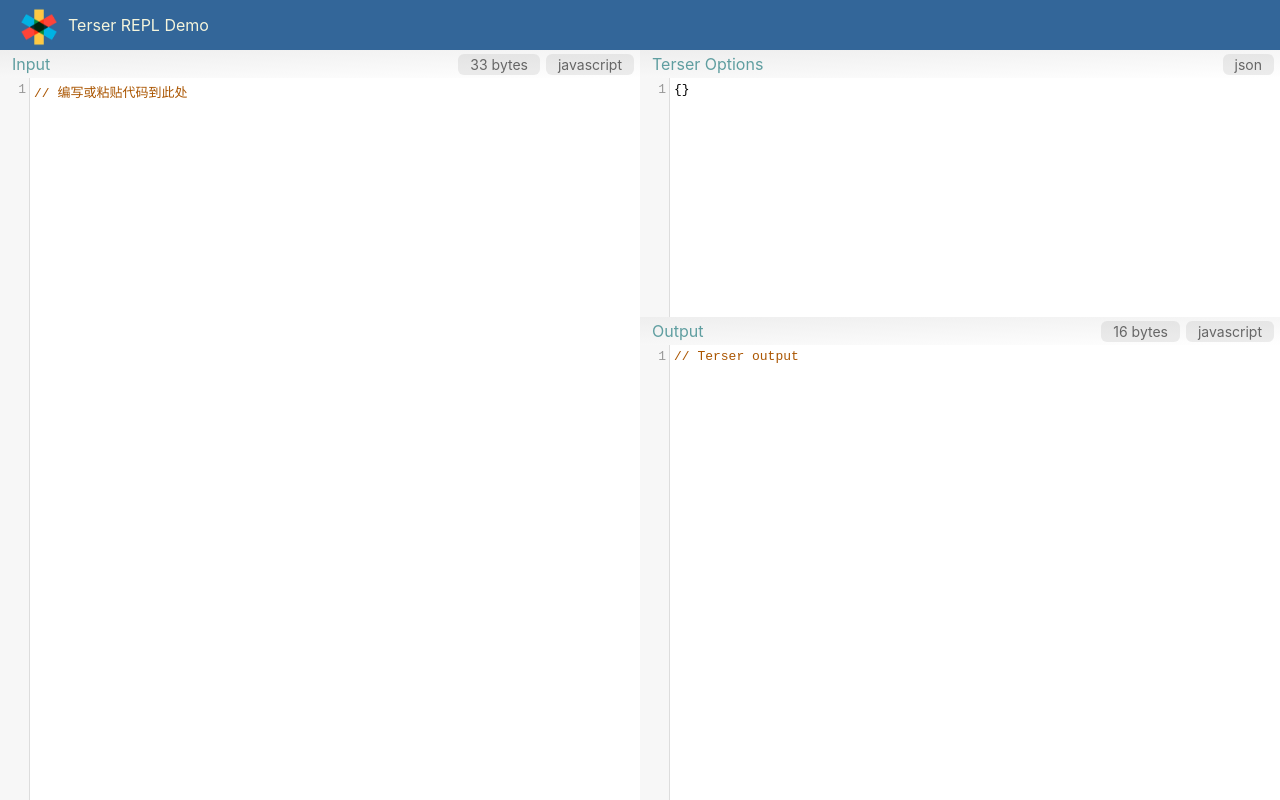
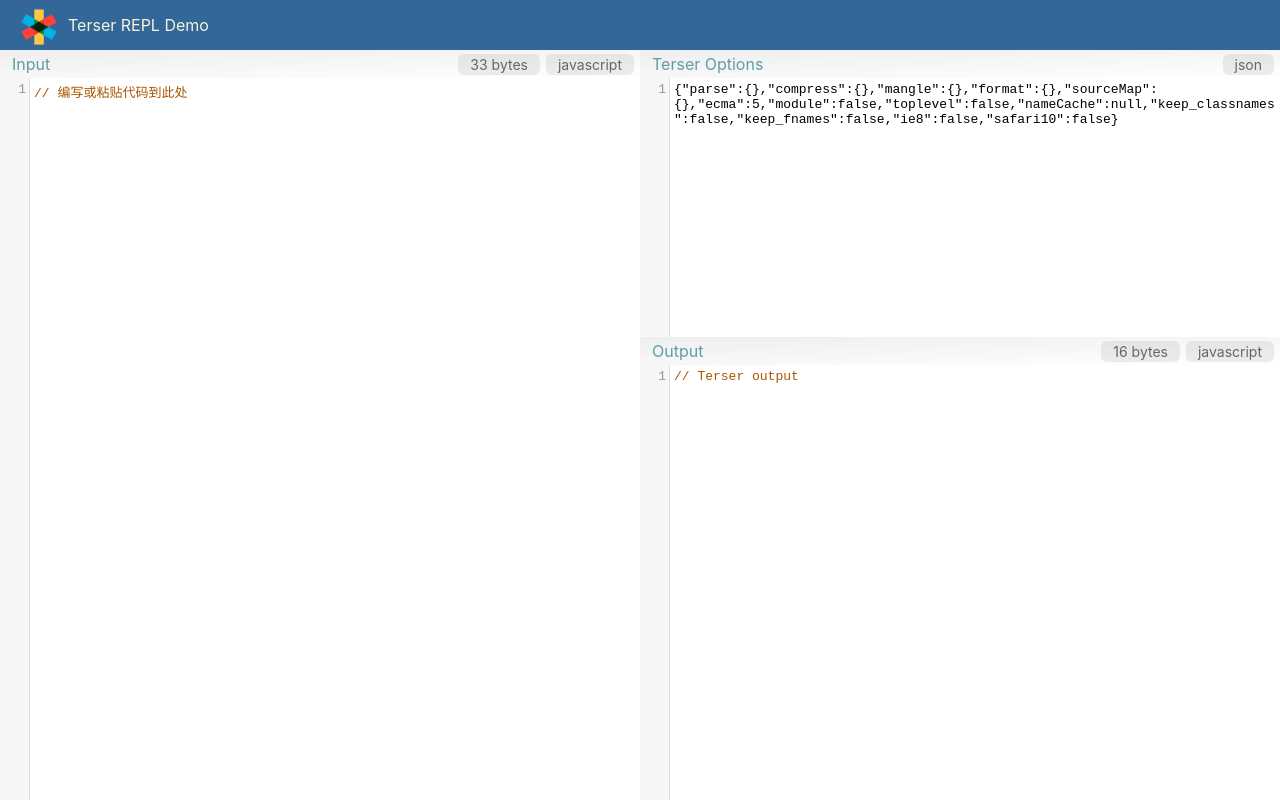
Before and after one commit to rzning/try-react-terser-repl, a React (Create React App) app: page / in a window 1280 px wide. Built offline with nearby package versions, Linux system fonts and the light colour scheme.

Commit message:
🧩 更新 Repl 组件：添加 terserOptions 到 doMinify() 方法

```diff
--- a/src/components/Repl.jsx
+++ b/src/components/Repl.jsx
@@ -1,39 +1,34 @@
 import cx from 'classnames'
 import { useCallback, useState } from 'react'
-import { minify } from 'terser'
+import defaultTerserOptions from '../configs/defaultTerserOptions.json'
+import { doMinify } from '../utils/minify'
 import EditorPanel from './editor/CodeMirrorPanel'
 import styles from './Repl.module.css'
 
 export default function Repl() {
-  const [optionsEditorOptions] = useState({ mode: 'json' })
-
-  const [options, setOptions] = useState('{}')
+  const [optionsCodeEditorOptions] = useState({ mode: 'json' })
+  const [terserOptionsCode, setTerserOptionsCode] = useState(() =>
+    JSON.stringify(defaultTerserOptions)
+  )
+  const [terserOptions, setTerserOptions] = useState(() => defaultTerserOptions)
   const [code, setCode] = useState('// 编写或粘贴代码到此处')
   const [minifiedCode, setMinifiedCode] = useState('// Terser output')
   const [errorInfo, setErrorInfo] = useState()
 
-  async function doMinify(value) {
+  const updateOptionsCode = useCallback((value) => {
+    setTerserOptionsCode(value)
     try {
-      const result = await minify(value)
-      return {
-        code: (result && result.code) || ''
+      const options = JSON.parse(value)
+      setTerserOptions(options)
+    } catch (exception) {
+      console.dir(exception)
     }
-    } catch (exception) {
-      return {
-        error: {
-          line: exception.line,
-          col: exception.col,
-          pos: exception.pos,
-          name: exception.name,
-          message: exception.message
-        }
-      }
-    }
-  }
+  }, [])
 
-  const updateCode = useCallback(async (value) => {
+  const updateCode = useCallback(
+    async (value) => {
       setCode(value)
-    const output = await doMinify(value)
+      const output = await doMinify(value, terserOptions)
       if (output) {
         if (output.error) {
           setErrorInfo(output.error)
@@ -43,7 +38,9 @@
           setMinifiedCode(output.code)
         }
       }
-  }, [])
+    },
+    [terserOptions]
+  )
 
   return (
     <div className={styles.container}>
@@ -62,9 +59,9 @@
             <div className={styles.card}>
               <EditorPanel
                 title="Terser Options"
-                code={options}
-                options={optionsEditorOptions}
-                onChange={setOptions}
+                code={terserOptionsCode}
+                options={optionsCodeEditorOptions}
+                onChange={updateOptionsCode}
               />
             </div>
             <div className={styles.card2}>
--- /dev/null
+++ b/src/configs/defaultTerserOptions.json
@@ -0,0 +1,15 @@
+{
+  "parse": {},
+  "compress": {},
+  "mangle": {},
+  "format": {},
+  "sourceMap": {},
+  "ecma": 5,
+  "module": false,
+  "toplevel": false,
+  "nameCache": null,
+  "keep_classnames": false,
+  "keep_fnames": false,
+  "ie8": false,
+  "safari10": false
+}
--- /dev/null
+++ b/src/utils/minify.js
@@ -0,0 +1,22 @@
+import { minify } from 'terser'
+
+export async function doMinify(value, options) {
+  try {
+    const result = await minify(value, options)
+    return {
+      error: null,
+      code: (result && result.code) || ''
+    }
+  } catch (exception) {
+    return {
+      error: {
+        line: exception.line,
+        col: exception.col,
+        pos: exception.pos,
+        name: exception.name,
+        message: exception.message
+      },
+      code: ''
+    }
+  }
+}
```
Lines whose indentation alone changed are shown as unchanged.
